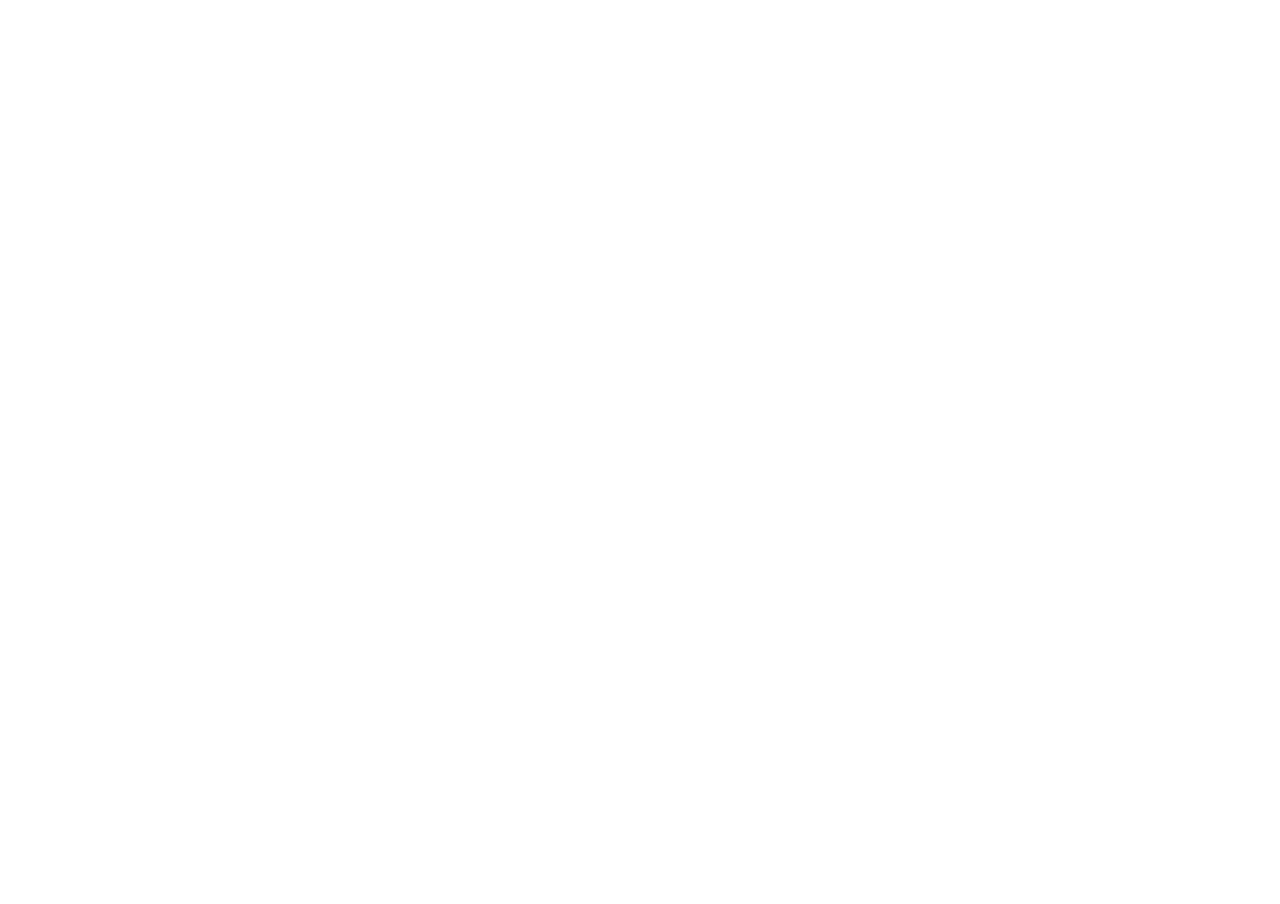
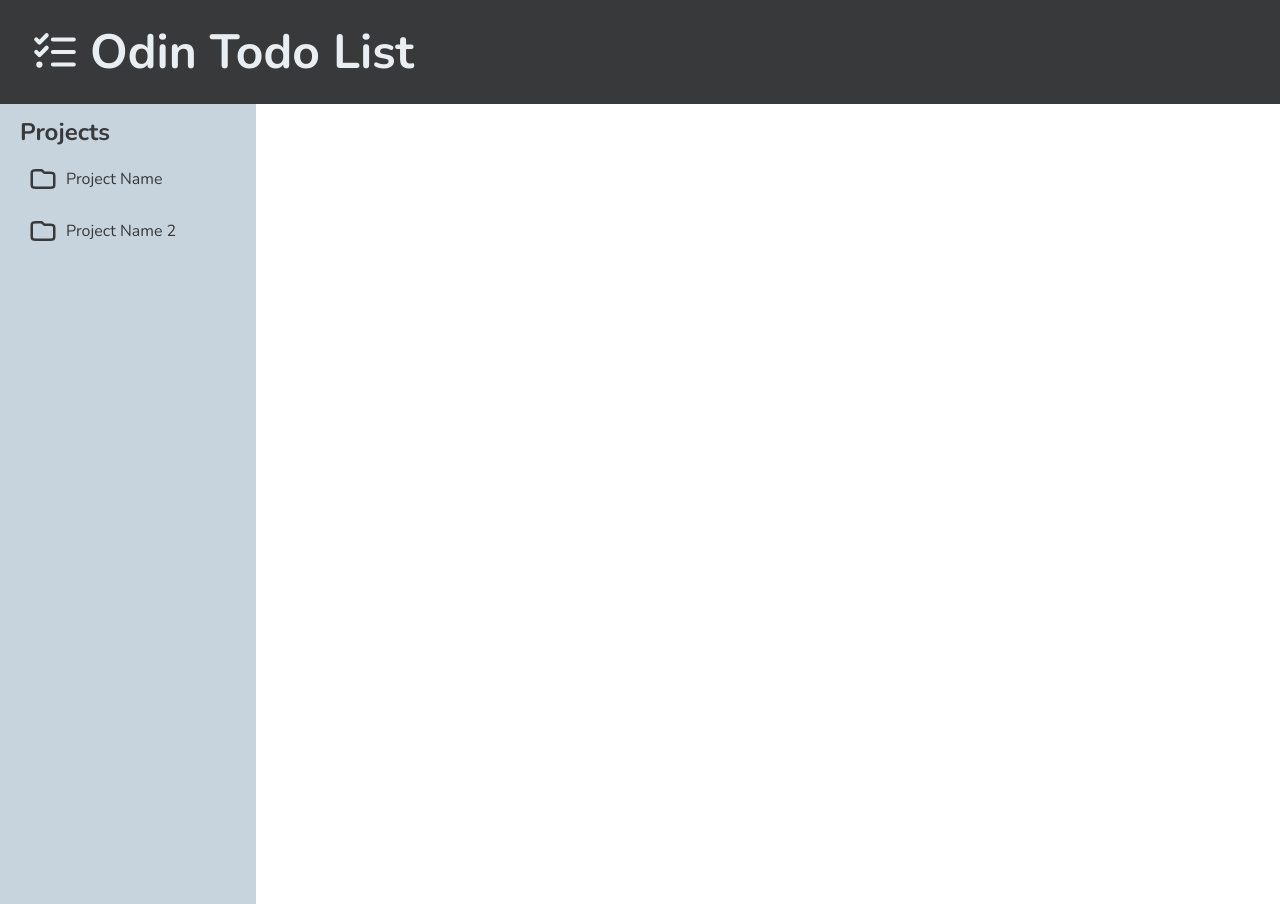
Before and after one commit to SarahMa12/odin-todo-list, a website built with webpack: page src/template.html in a window 1280 px wide. Before the commit the page ends 800 px from the top, so only its background shows below. Built offline with nearby package versions, Linux system fonts and the light colour scheme.

Commit message:
Created a header and sidebar visually

```diff
--- a/src/index.js
+++ b/src/index.js
@@ -1 +1 @@
-alert('hello');
+import './styles.css';
--- /dev/null
+++ b/src/styles.css
@@ -0,0 +1,103 @@
+@import url("https://fonts.googleapis.com/css2?family=Nunito:ital,wght@0,200..1000;1,200..1000&display=swap");
+
+/* 1. Use a more-intuitive box-sizing model */
+*, *::before, *::after {
+  box-sizing: border-box;
+}
+
+/* 2. Remove default margin */
+* {
+  margin: 0;
+}
+
+/* 3. Enable keyword animations */
+@media (prefers-reduced-motion: no-preference) {
+  html {
+    interpolate-size: allow-keywords;
+  }
+}
+
+body {
+  /* 4. Add accessible line-height */
+  line-height: 1.5;
+  /* 5. Improve text rendering */
+  -webkit-font-smoothing: antialiased;
+}
+
+/* 6. Improve media defaults */
+img, picture, video, canvas, svg {
+  display: block;
+  max-width: 100%;
+}
+
+/* 7. Inherit fonts for form controls */
+input, button, textarea, select {
+  font: inherit;
+}
+
+/* 8. Avoid text overflows */
+p, h1, h2, h3, h4, h5, h6 {
+  overflow-wrap: break-word;
+}
+
+/* 9. Improve line wrapping */
+p {
+  text-wrap: pretty;
+}
+h1, h2, h3, h4, h5, h6 {
+  text-wrap: balance;
+}
+
+/*
+  10. Create a root stacking context
+*/
+#root, #__next {
+  isolation: isolate;
+}
+
+header {
+    display: flex;
+    align-items: center;
+    gap: 10px;
+    font-family: "Nunito", sans-serif;
+    background-color: #37393A;
+    color: #E8EEF2;
+    padding: 16px 30px;
+    font-size: 24px;
+}
+
+.sidebar {
+    display: flex;
+    flex-direction: column;
+    gap: 6px;
+    font-family: "Nunito", sans-serif;
+    background-color: #C7D3DD;
+    width: 20vw;
+    height: 100vh;
+    padding: 10px 20px;
+}
+
+.project {
+    display: flex;
+}
+
+.sidebar h2 {
+    color: #37393A;
+}
+
+.sidebar button {
+    display: flex;
+    align-items: center;
+    gap: 8px;
+    border: none;
+    border-radius: 10px;
+    flex: 1;
+    background-color: #C7D3DD;
+    color: #37393A;
+    transition: background-color .3s ease;
+    padding: 8px;
+}
+
+.sidebar button:hover {
+    background-color: #B0BEC5;
+}
--- a/src/template.html
+++ b/src/template.html
@@ -3,9 +3,36 @@
 <head>
     <meta charset="UTF-8">
     <meta name="viewport" content="width=device-width, initial-scale=1.0">
+    <link rel="stylesheet" href="./styles.css">
     <title>Document</title>
 </head>
 <body>
+    <header>
+        <img src="./images/logo.svg" alt="" width="50">
+        <h1 class="heading">Odin Todo List</h1>
+    </header>
+
+    <div class="main">
+        <div class="sidebar">
+            <h2>Projects</h2>
+            <div class="project">
+                <button>
+                    <img src="./images/folder.svg" alt="" width="30">
+                    Project Name
+                </button>
+            </div>
+            <div class="project">
+                <button>
+                    <img src="./images/folder.svg" alt="" width="30">
+                    Project Name 2
+                </button>
+            </div>
+        </div>
+    </div>
+
+    <footer>
+
+    </footer>
 
 </body>
 </html>
```
Also changed, not shown: src/images/folder.svg (added), src/images/logo.svg (added), 1 other file.
